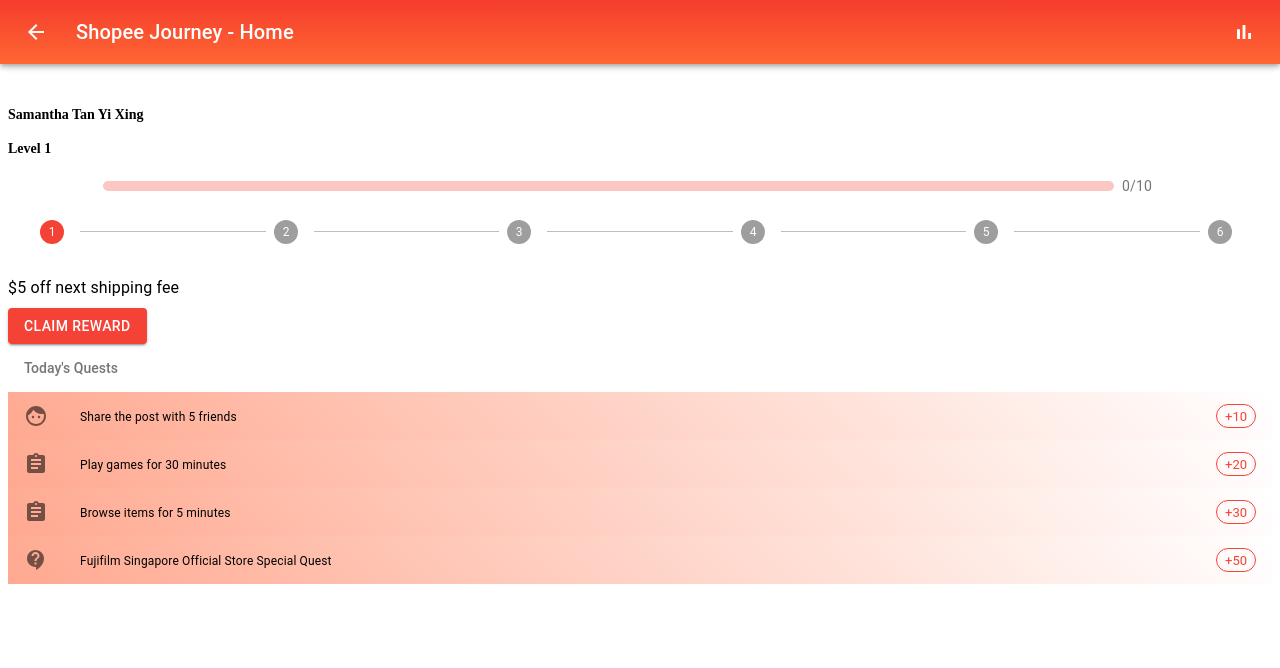
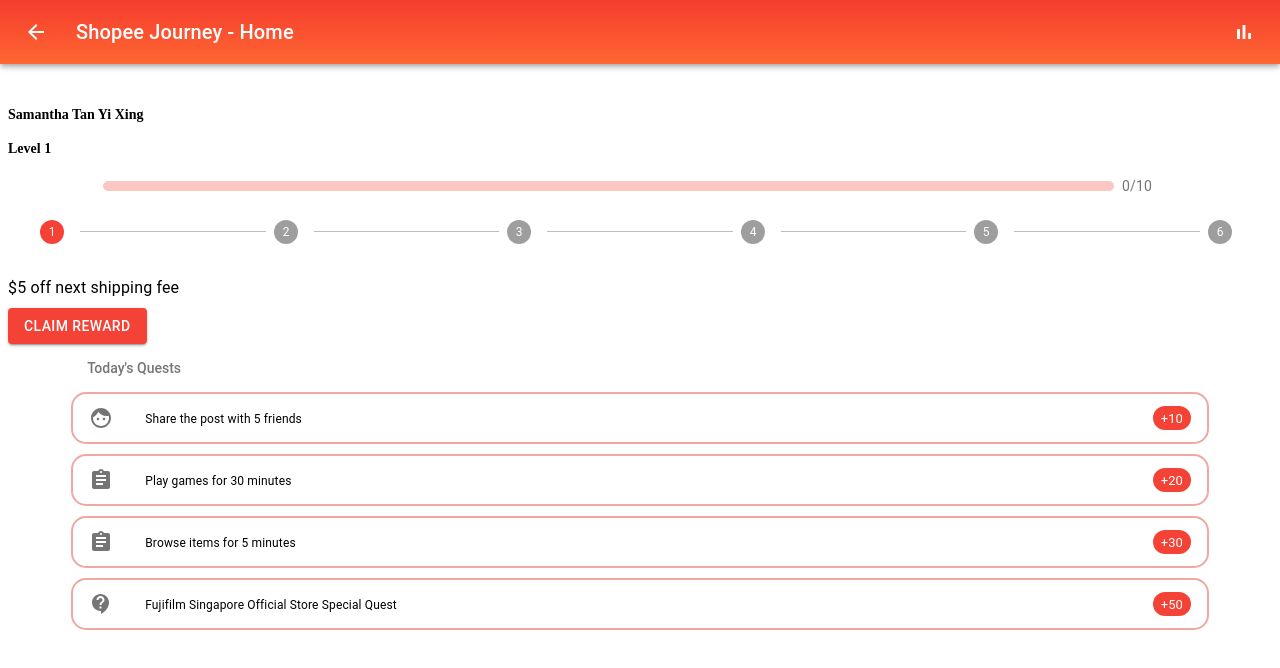
Before and after one commit to xmliszt/shopee-journey, a React app in the folder shopee-journey/: page / in a window 1280 px wide. Shown: the top 668 px of the page. Built offline with nearby package versions, Linux system fonts and the light colour scheme; the HTML template or start-up script is replaced by a standard one.

Commit message:
ui: edit ui for quests

```diff
--- a/shopee-journey/src/components/Quests.js
+++ b/shopee-journey/src/components/Quests.js
@@ -1,6 +1,7 @@
 import * as React from 'react';
 import {
   Button,
+  Grid,
   List,
   ListSubheader,
   ListItem,
@@ -31,6 +32,7 @@
 import { useState, useEffect } from 'react';
 import Bridge from 'libraries/bridges';
 import { getShopUrl } from 'libraries/utils/url';
+// import './Quests.css';
 
 function Alert(props) {
   return <MuiAlert elevation={6} variant='filled' {...props} />;
@@ -38,11 +40,12 @@
 
 const useStyles = makeStyles((theme) => ({
   root: {
-    width: '100%',
+    width: '90%',
   },
   listItem: {
-    background:
-      'linear-gradient(45deg, rgba(299, 83, 34, 0.5), rgba(299, 138, 34, 0))',
+    borderRadius: 15,
+    border: '2px solid',
+    borderColor: 'rgba(225,82,65,0.5)'
   },
   dialogTitle: {
     marginLeft: theme.spacing(1),
@@ -145,11 +148,14 @@
           {alertMsg}
         </Alert>
       </Snackbar>
+      <div style={{display:"flex", justifyContent:"center"}}>
+
         <List
           className={classes.root}
           subheader={<ListSubheader>Today's Quests</ListSubheader>}
         >
           {quests.map((quest) => (
+            <div style={{marginBottom:10}}>
               <ListItem
                 button
                 key={quest.questID}
@@ -190,11 +196,13 @@
                   size='small'
                   color='primary'
                   label={`+${quest.score}`}
-              variant='outlined'
                 />
               </ListItem>
+            </div>
           ))}
         </List>
+
+      </div>
       <Dialog
         maxWidth='lg'
         fullWidth
```
Lines whose indentation alone changed are shown as unchanged.
